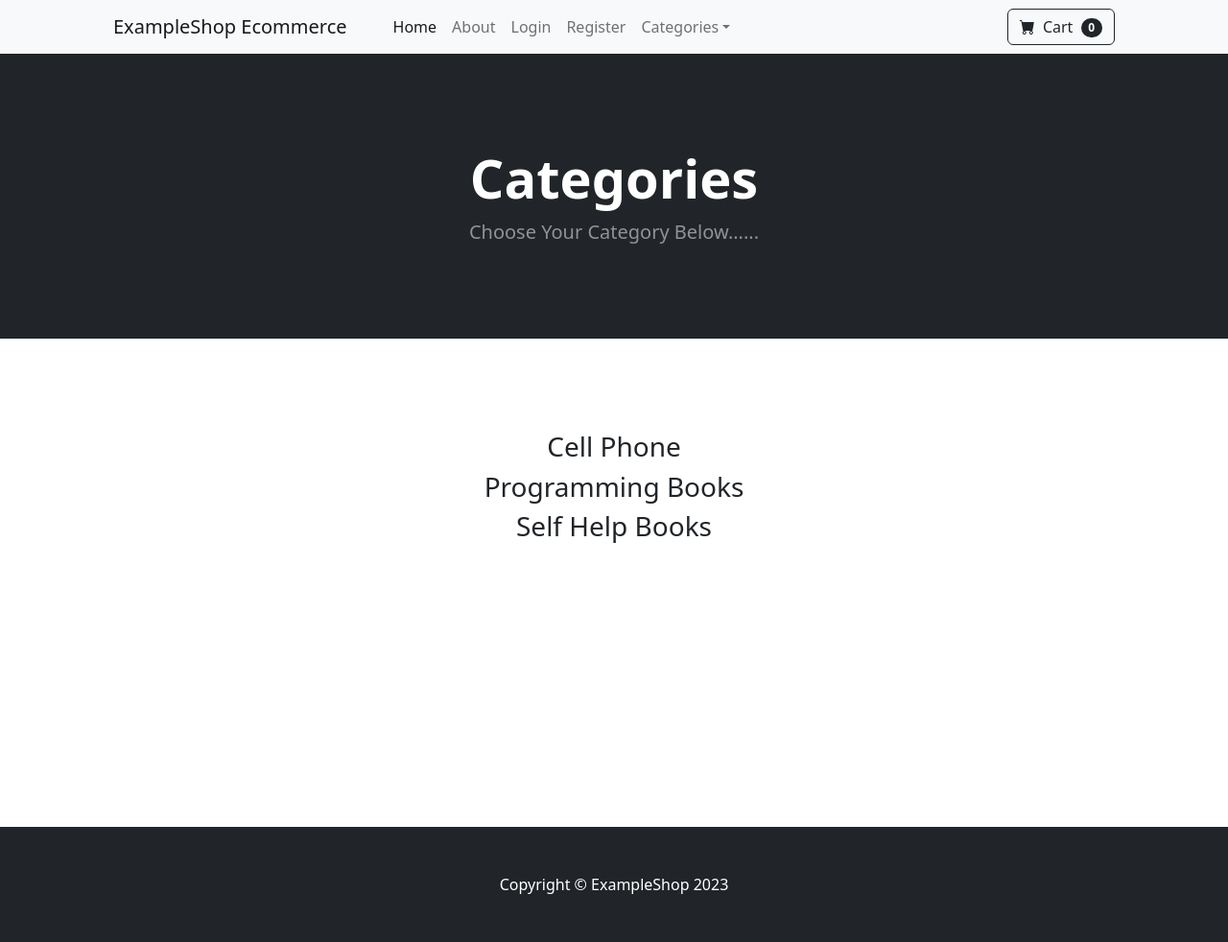
After one commit to m-a-mamun69/E-Commerce-Management-System-d, a Django app: page /category_summary/ in a window 1280 px wide. The commit adds this page. Shown: the whole page at 96% size. Run offline with Django 5.2, Linux system fonts and the light colour scheme; data comes from the database, SQL or seed files in the repository; some libraries are stand-ins or nearby versions.

Commit message:
Add category_summary page For Category Page

```diff
--- /dev/null
+++ b/store/templates/category_summary.html
@@ -0,0 +1,31 @@
+{% extends "base.html" %}
+
+{% block content %}
+
+<header class="bg-dark py-5">
+    <div class="container px-4 px-lg-5 my-5">
+        <div class="text-center text-white">
+            <h1 class="display-4 fw-bolder">Categories</h1>
+            <p class="lead fw-normal text-white-50 mb-0">Choose Your Category Below......</p>
+        </div>
+    </div>
+</header>
+</br></br>
+
+<div class="container">
+    <div class="row">
+        <center>
+            <div class="col-8">
+                <br><br>
+                {% for category in categories %}
+                <h3><a class="dropdown-item" href="{% url 'category' category %}">{{category}}</a></h3>
+
+                {% endfor %}
+                <br><br><br><br><br><br><br><br><br><br><br><br>
+            </div>
+        </center>
+    </div>
+</div>
+
+
+{% endblock %}
--- a/store/templates/navbar.html
+++ b/store/templates/navbar.html
@@ -18,7 +18,7 @@
                     <li class="nav-item dropdown">
                         <a class="nav-link dropdown-toggle" id="navbarDropdown" href="#" role="button" data-bs-toggle="dropdown" aria-expanded="false">Categories</a>
                         <ul class="dropdown-menu" aria-labelledby="navbarDropdown">
-                            <li><a class="dropdown-item" href="{% url 'home' %}">All Products</a></li>
+                            <li><a class="dropdown-item" href="{% url 'category_summary' %}">All Products</a></li>
                             <li><hr class="dropdown-divider" /></li>
                             <li><a class="dropdown-item" href="{% url 'category' 'Programming Books' %}">Programing Books</a></li>
                             <li><a class="dropdown-item" href="{% url 'category' 'Cell Phone' %}">Cell Phone</a></li>
--- a/store/urls.py
+++ b/store/urls.py
@@ -10,5 +10,6 @@ urlpatterns = [
     path('register/', views.register_user, name='register'),
     path('product/<int:pk>', views.product, name='product'),
     path('category/<str:foo>', views.category, name='category'),
+    path('category_summary/', views.category_summary, name='category_summary'),
 
 ]
--- a/store/views.py
+++ b/store/views.py
@@ -9,6 +9,10 @@ from django import forms
 
 
 # Create your views here.
+
+def category_summary(request):
+    categories = Category.objects.all()
+    return render(request, 'category_summary.html', {"categories":categories})
 
 def category(request, foo):
     # Replace Hyphens with Spaces
```
